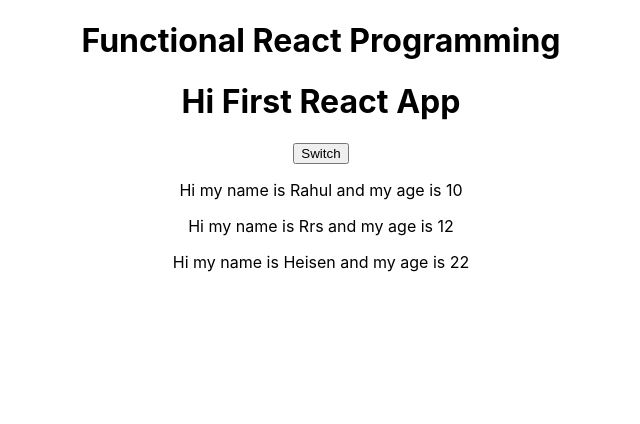
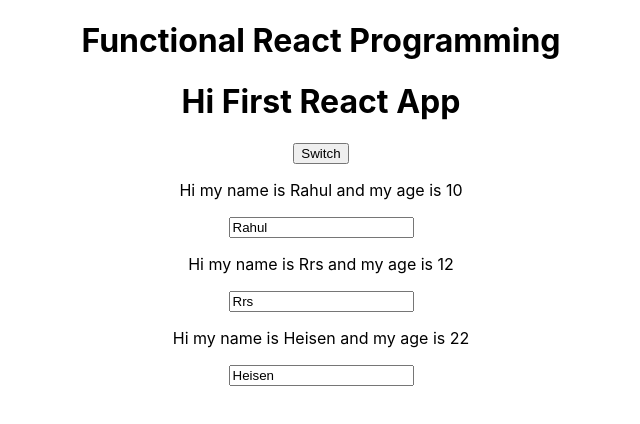
Before and after one commit to rrsrahul/WebDev, a React (Create React App) app in the folder React/Tutorials/practice/: page / in a window 1280 px wide. Shown: the top 424 px of the page, without its empty margins (319-959 px from the left). Built offline with nearby package versions, Linux system fonts and the light colour scheme.

Commit message:
2 way binding

```diff
--- a/React/Tutorials/practice/src/App.js
+++ b/React/Tutorials/practice/src/App.js
@@ -2,6 +2,8 @@ import React, { Component } from 'react';
 import Person from './Person/Person';
 
 import './App.css';
+
+
 
 class App extends Component
 {
@@ -13,9 +15,71 @@ class App extends Component
       {name:'Heisen',age:22}
     ]
   }
-  switchNameHandler = ()=>
+  switchNameHandler = (newName)=>
   {
       this.setState({
+        persons:[
+          {name:'Rahul',age:10},
+          {name:'Rrs',age:12},
+          {name:newName,age:22}
+        ]
+      });
+      //Setstate merges the arguement passed with the State, and does not discard other state values
+  }
+  nameChangedHandler = (event)=>
+  {
+    this.setState({
+      persons:[
+        {name:'Rahul',age:10},
+        {name:event.target.value,age:12},
+        {name:'Heisen',age:22}
+      ]
+    });
+  }
+
+  render()
+  {
+    return (
+      <div className="App">
+         <h1>Functional React Programming</h1>
+        <h1>Hi First React App</h1>
+        <button onClick={() => this.switchNameHandler('HeisenbergswithArrowF')} >Switch</button>
+        <Person
+        name={this.state.persons[0].name}
+        age={this.state.persons[0].age}/>
+        <Person
+        name={this.state.persons[1].name}
+        age={this.state.persons[1].age}
+        changed={this.nameChangedHandler}
+        click ={this.switchNameHandler.bind(this,'Heisenbergs')} />
+        <Person
+        name={this.state.persons[2].name}
+        age={this.state.persons[2].age}/>
+
+      </div>
+    );
+
+
+  }
+
+}
+
+/*
+React Hooks Syntax
+const App = props =>
+{
+ const [personsState,setPersonState] = useState({
+    persons:[
+      {name:'Rahul',age:10},
+      {name:'Rrs',age:12},
+      {name:'Heisen',age:22}
+    ]
+  });
+
+  //does not merge the state, it replaces the old state data with the new state data
+  const switchNameHandler = ()=>
+  {
+      setPersonState({
         persons:[
           {name:'Rahul',age:10},
           {name:'Rrs',age:12},
@@ -25,24 +89,22 @@ class App extends Component
       //Setstate merges the arguement passed with the State, and does not discard other state values
   }
 
-  render()
-  {
     return (
       <div className="App">
          <h1>Functional React Programming</h1>
         <h1>Hi First React App</h1>
-        <button onClick={this.switchNameHandler} >Switch</button>
-        <Person name={this.state.persons[0].name} age={this.state.persons[0].age}/>
-        <Person name={this.state.persons[1].name} age={this.state.persons[1].age}/>
-        <Person name={this.state.persons[2].name} age={this.state.persons[2].age}/>
+        <button onClick={switchNameHandler} >Switch</button>
+        <Person name={personsState.persons[0].name} age={personsState.persons[0].age}/>
+        <Person name={personsState.persons[1].name} age={personsState.persons[1].age}/>
+        <Person name={personsState.persons[2].name} age={personsState.persons[2].age}/>
 
       </div>
     );
 
 
-  }
 
 }
+*/
 
 /*function App() {
 
--- a/React/Tutorials/practice/src/Person/Person.js
+++ b/React/Tutorials/practice/src/Person/Person.js
@@ -5,10 +5,10 @@ const person = (props)=>
     return (
     <div>
 
-        <p>
+        <p onClick={props.click}>
             Hi my name is {props.name} and my age is {props.age}
         </p>
-
+        <input type='text' onChange={props.changed} value={props.name}/>
         </div>
 
     );
```
